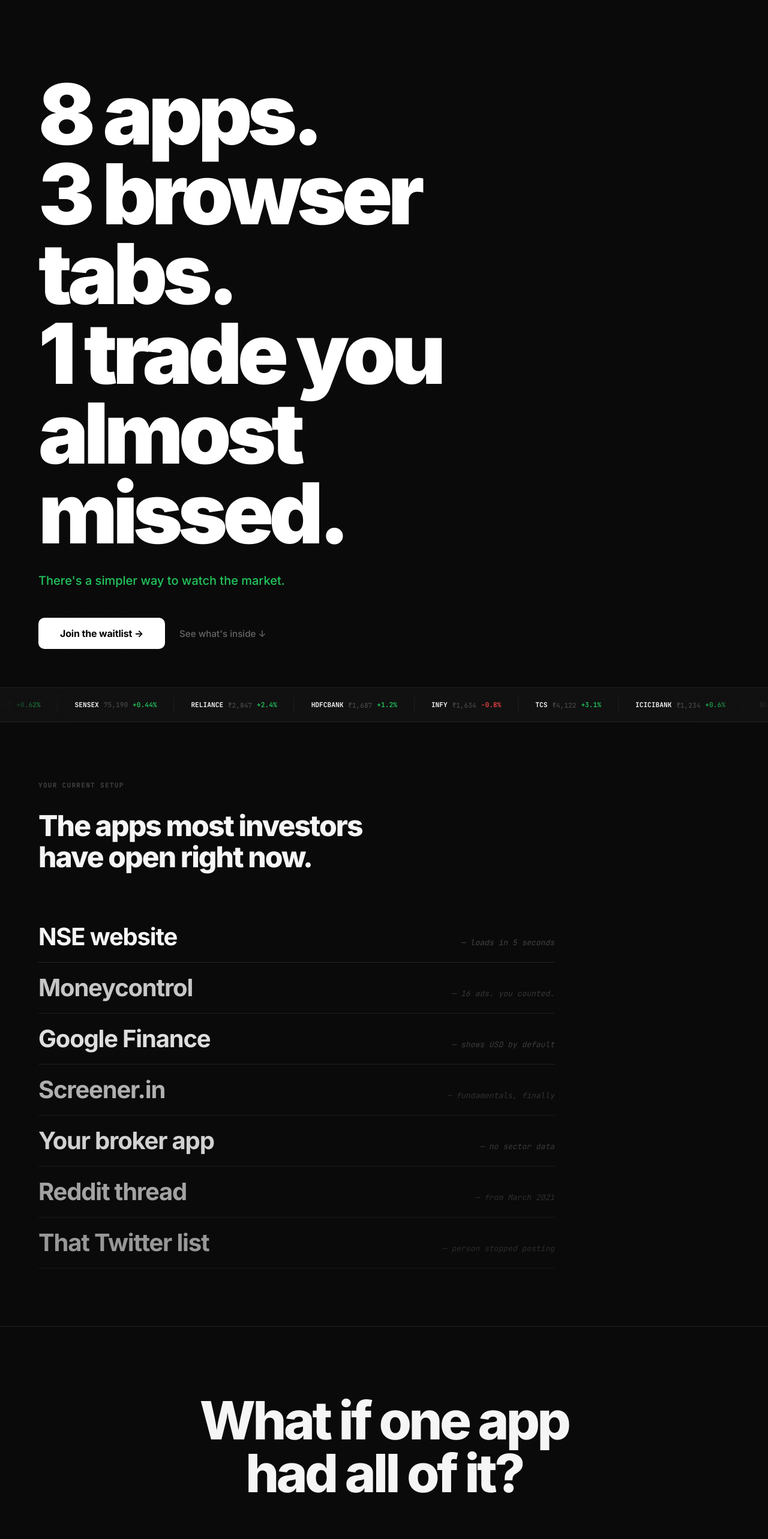
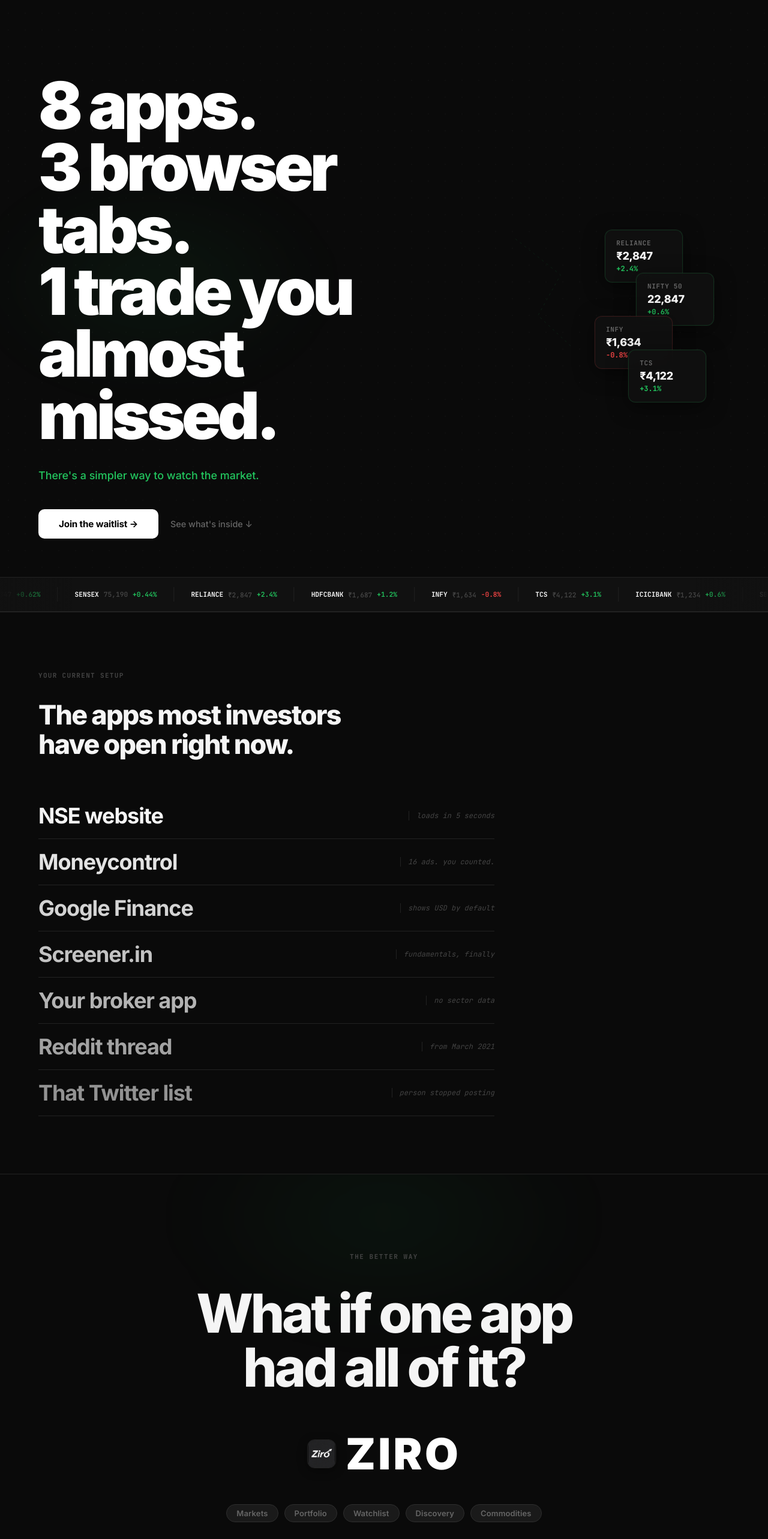
Before and after one commit to Saransh1650/Ziro-Market-Website, a Next.js app: page / in a window 1280 px wide. Shown: the part 80-2646 px from the top of the page at 60% size. Built offline with nearby package versions, Linux system fonts and the light colour scheme.

Commit message:
fix: hero balance with floating cards, pain section hover states, pivot glow + feature pills

```diff
--- a/components/Hero.tsx
+++ b/components/Hero.tsx
@@ -1,6 +1,18 @@
 'use client';
 
+import { useEffect, useState } from 'react';
+
+const floatingCards = [
+  { sym: 'RELIANCE', price: '₹2,847', chg: '+2.4%', up: true,  top: '18%',  right: '18%', delay: '0s'    },
+  { sym: 'NIFTY 50', price: '22,847', chg: '+0.6%', up: true,  top: '36%',  right: '6%',  delay: '0.4s'  },
+  { sym: 'INFY',     price: '₹1,634', chg: '-0.8%', up: false, top: '54%',  right: '22%', delay: '0.8s'  },
+  { sym: 'TCS',      price: '₹4,122', chg: '+3.1%', up: true,  top: '68%',  right: '9%',  delay: '1.2s'  },
+];
+
 export default function Hero() {
+  const [mounted, setMounted] = useState(false);
+  useEffect(() => setMounted(true), []);
+
   return (
     <section
       style={{
@@ -9,23 +21,49 @@ export default function Hero() {
         display: 'flex',
         flexDirection: 'column',
         justifyContent: 'center',
-        padding: 'clamp(120px, 18vh, 200px) clamp(24px, 5vw, 120px) clamp(60px, 8vh, 100px)',
+        padding: 'clamp(120px, 18vh, 200px) clamp(24px, 5vw, 80px) clamp(60px, 8vh, 100px)',
         position: 'relative',
+        overflow: 'hidden',
       }}
     >
       {/* Dot grid texture */}
       <div
         style={{
           position: 'absolute', inset: 0, pointerEvents: 'none',
-          backgroundImage: 'radial-gradient(circle, rgba(255,255,255,0.015) 1px, transparent 1px)',
-          backgroundSize: '32px 32px',
+          backgroundImage: 'radial-gradient(circle, rgba(255,255,255,0.018) 1px, transparent 1px)',
+          backgroundSize: '28px 28px',
         }}
       />
 
-      <div style={{ maxWidth: '900px', position: 'relative' }}>
+      {/* Green ambient glow — behind headline */}
+      <div
+        style={{
+          position: 'absolute',
+          top: '30%', left: '-5%',
+          width: '50%', height: '40%',
+          background: 'radial-gradient(ellipse, rgba(34,197,94,0.07) 0%, transparent 65%)',
+          pointerEvents: 'none',
+          filter: 'blur(40px)',
+        }}
+      />
+
+      {/* Layout: text left + cards right */}
+      <div
+        style={{
+          position: 'relative',
+          display: 'flex',
+          alignItems: 'center',
+          justifyContent: 'space-between',
+          gap: '40px',
+          maxWidth: '1400px',
+          width: '100%',
+        }}
+      >
+        {/* Left: headline + CTAs */}
+        <div style={{ flex: '0 0 auto', maxWidth: '680px' }}>
           <h1
             style={{
-            fontSize: 'clamp(56px, 11vw, 140px)',
+              fontSize: 'clamp(56px, 8.5vw, 120px)',
               fontWeight: 900,
               color: '#ffffff',
               letterSpacing: '-0.055em',
@@ -40,10 +78,10 @@ export default function Hero() {
 
           <p
             style={{
-            fontSize: 'clamp(16px, 1.6vw, 20px)',
+              fontSize: 'clamp(16px, 1.4vw, 19px)',
               color: 'var(--green)',
               fontWeight: 500,
-            marginTop: '32px',
+              marginTop: '36px',
               lineHeight: 1.4,
             }}
           >
@@ -54,8 +92,8 @@ export default function Hero() {
             style={{
               display: 'flex',
               alignItems: 'center',
-            gap: '24px',
-            marginTop: '48px',
+              gap: '20px',
+              marginTop: '44px',
               flexWrap: 'wrap',
             }}
           >
@@ -64,19 +102,19 @@ export default function Hero() {
               style={{
                 display: 'inline-flex',
                 alignItems: 'center',
-              padding: '16px 36px',
+                padding: '15px 34px',
                 background: '#ffffff',
                 color: '#000000',
                 borderRadius: '10px',
                 fontWeight: 700,
-              fontSize: '1rem',
+                fontSize: '0.95rem',
                 letterSpacing: '-0.01em',
                 textDecoration: 'none',
                 transition: 'transform 0.2s, box-shadow 0.2s',
               }}
               onMouseEnter={e => {
                 e.currentTarget.style.transform = 'translateY(-2px)';
-              e.currentTarget.style.boxShadow = '0 12px 32px rgba(255,255,255,0.12)';
+                e.currentTarget.style.boxShadow = '0 12px 32px rgba(255,255,255,0.14)';
               }}
               onMouseLeave={e => {
                 e.currentTarget.style.transform = 'translateY(0)';
@@ -89,7 +127,7 @@ export default function Hero() {
               href="#pain"
               style={{
                 color: 'var(--text-3)',
-              fontSize: '0.95rem',
+                fontSize: '0.9rem',
                 fontWeight: 500,
                 textDecoration: 'none',
                 transition: 'color 0.2s',
@@ -101,6 +139,101 @@ export default function Hero() {
             </a>
           </div>
         </div>
+
+        {/* Right: floating market data cards */}
+        <div
+          className="hero-cards-panel"
+          style={{
+            flex: '1 1 auto',
+            position: 'relative',
+            minHeight: '400px',
+            maxWidth: '460px',
+          }}
+        >
+          {mounted && floatingCards.map((card, idx) => (
+            <div
+              key={idx}
+              style={{
+                position: 'absolute',
+                top: card.top,
+                right: card.right,
+                background: 'rgba(17,17,17,0.85)',
+                border: `1px solid ${card.up ? 'rgba(34,197,94,0.18)' : 'rgba(239,68,68,0.18)'}`,
+                borderRadius: '12px',
+                padding: '14px 18px',
+                backdropFilter: 'blur(12px)',
+                WebkitBackdropFilter: 'blur(12px)',
+                boxShadow: `0 8px 32px rgba(0,0,0,0.5), 0 0 0 1px rgba(255,255,255,0.03)`,
+                animation: `hero-float-${idx} 6s ease-in-out infinite`,
+                animationDelay: card.delay,
+                minWidth: '130px',
+              }}
+            >
+              <div style={{
+                fontFamily: 'var(--mono)',
+                fontSize: '11px',
+                fontWeight: 700,
+                color: 'var(--text-3)',
+                letterSpacing: '0.06em',
+                marginBottom: '6px',
+              }}>
+                {card.sym}
+              </div>
+              <div style={{
+                fontSize: '18px',
+                fontWeight: 800,
+                color: 'var(--text-1)',
+                letterSpacing: '-0.02em',
+                lineHeight: 1,
+                marginBottom: '4px',
+              }}>
+                {card.price}
+              </div>
+              <div style={{
+                fontFamily: 'var(--mono)',
+                fontSize: '12px',
+                fontWeight: 700,
+                color: card.up ? 'var(--green)' : 'var(--red)',
+              }}>
+                {card.chg}
+              </div>
+            </div>
+          ))}
+
+          {/* Connecting line decoration */}
+          {mounted && (
+            <svg
+              style={{
+                position: 'absolute',
+                inset: 0,
+                width: '100%',
+                height: '100%',
+                pointerEvents: 'none',
+                opacity: 0.12,
+              }}
+              viewBox="0 0 460 400"
+              fill="none"
+            >
+              <path
+                d="M80 80 L160 144 L120 216 L180 272"
+                stroke="#22c55e"
+                strokeWidth="1"
+                strokeDasharray="4 6"
+              />
+            </svg>
+          )}
+        </div>
+      </div>
+
+      <style>{`
+        @keyframes hero-float-0 { 0%,100%{transform:translateY(0px)} 50%{transform:translateY(-10px)} }
+        @keyframes hero-float-1 { 0%,100%{transform:translateY(0px)} 50%{transform:translateY(-14px)} }
+        @keyframes hero-float-2 { 0%,100%{transform:translateY(0px)} 50%{transform:translateY(-8px)} }
+        @keyframes hero-float-3 { 0%,100%{transform:translateY(0px)} 50%{transform:translateY(-12px)} }
+        @media (max-width: 900px) {
+          .hero-cards-panel { display: none; }
+        }
+      `}</style>
     </section>
   );
 }
--- a/components/PainSection.tsx
+++ b/components/PainSection.tsx
@@ -1,3 +1,5 @@
+'use client';
+
 const painItems = [
   { app: 'NSE website',        note: 'loads in 5 seconds' },
   { app: 'Moneycontrol',       note: '16 ads. you counted.' },
@@ -8,8 +10,6 @@ const painItems = [
   { app: 'That Twitter list',  note: 'person stopped posting' },
 ];
 
-const opacities = [1, 0.8, 0.9, 0.7, 0.85, 0.65, 0.6];
-
 export default function PainSection() {
   return (
     <section
@@ -17,6 +17,7 @@ export default function PainSection() {
       style={{
         background: 'var(--bg)',
         padding: 'clamp(80px, 12vh, 140px) clamp(24px, 5vw, 120px)',
+        borderTop: '1px solid var(--border)',
       }}
     >
       <p
@@ -36,41 +37,44 @@ export default function PainSection() {
       <h2
         data-reveal="up"
         style={{
-          fontSize: 'clamp(28px, 4vw, 48px)',
+          fontSize: 'clamp(28px, 3.5vw, 48px)',
           fontWeight: 800,
           color: 'var(--text-1)',
           letterSpacing: '-0.04em',
-          marginBottom: '64px',
-          maxWidth: '600px',
+          marginBottom: '56px',
+          maxWidth: '560px',
           lineHeight: 1.1,
         }}
       >
         The apps most investors<br />have open right now.
       </h2>
 
-      <div style={{ maxWidth: '860px' }}>
+      <div style={{ maxWidth: '760px' }}>
         {painItems.map((item, idx) => (
           <div
             key={idx}
             data-reveal="up"
-            data-delay={String(idx * 80)}
+            data-delay={String(idx * 70)}
+            className="pain-row"
             style={{
               display: 'flex',
-              alignItems: 'baseline',
+              alignItems: 'center',
               justifyContent: 'space-between',
-              padding: '22px 0',
+              padding: '20px 0',
               borderBottom: '1px solid var(--border)',
-              opacity: opacities[idx],
-              gap: '24px',
+              gap: '16px',
+              cursor: 'default',
+              transition: 'background 0.2s',
             }}
           >
             <span
               style={{
-                fontSize: 'clamp(22px, 3.5vw, 40px)',
+                fontSize: 'clamp(20px, 3vw, 36px)',
                 fontWeight: 700,
                 color: 'var(--text-1)',
                 letterSpacing: '-0.03em',
                 lineHeight: 1,
+                opacity: 1 - idx * 0.07,
               }}
             >
               {item.app}
@@ -78,18 +82,29 @@ export default function PainSection() {
             <span
               style={{
                 fontFamily: 'var(--mono)',
-                fontSize: '13px',
+                fontSize: '12px',
                 color: 'var(--text-4)',
                 fontStyle: 'italic',
                 flexShrink: 0,
                 textAlign: 'right',
+                paddingLeft: '12px',
+                borderLeft: '1px solid var(--border)',
               }}
             >
-              — {item.note}
+              {item.note}
             </span>
           </div>
         ))}
       </div>
+
+      <style>{`
+        .pain-row:hover span:first-child {
+          color: var(--text-3) !important;
+        }
+        .pain-row:hover span:last-child {
+          color: var(--text-3) !important;
+        }
+      `}</style>
     </section>
   );
 }
--- a/components/Pivot.tsx
+++ b/components/Pivot.tsx
@@ -5,20 +5,53 @@ export default function Pivot() {
         background: 'var(--bg)',
         borderTop: '1px solid var(--border)',
         borderBottom: '1px solid var(--border)',
-        padding: 'clamp(80px, 14vh, 160px) clamp(24px, 5vw, 120px)',
+        padding: 'clamp(100px, 16vh, 200px) clamp(24px, 5vw, 120px)',
         textAlign: 'center',
+        position: 'relative',
+        overflow: 'hidden',
       }}
     >
+      {/* Subtle green glow from top */}
+      <div
+        style={{
+          position: 'absolute',
+          top: '-20%', left: '50%',
+          transform: 'translateX(-50%)',
+          width: '60%', height: '60%',
+          background: 'radial-gradient(ellipse, rgba(34,197,94,0.06) 0%, transparent 65%)',
+          pointerEvents: 'none',
+          filter: 'blur(50px)',
+        }}
+      />
+
+      <p
+        data-reveal="up"
+        style={{
+          fontFamily: 'var(--mono)',
+          fontSize: '11px',
+          fontWeight: 700,
+          letterSpacing: '0.14em',
+          color: 'var(--text-4)',
+          textTransform: 'uppercase',
+          marginBottom: '40px',
+          position: 'relative',
+        }}
+      >
+        THE BETTER WAY
+      </p>
+
       <h2
         data-reveal="up"
+        data-delay="100"
         style={{
-          fontSize: 'clamp(40px, 7vw, 88px)',
+          fontSize: 'clamp(40px, 7vw, 96px)',
           fontWeight: 800,
           color: 'var(--text-1)',
           letterSpacing: '-0.05em',
           lineHeight: 1.0,
           maxWidth: '800px',
-          margin: '0 auto 56px',
+          margin: '0 auto 64px',
+          position: 'relative',
         }}
       >
         What if one app<br />had all of it?
@@ -31,16 +64,19 @@ export default function Pivot() {
           display: 'inline-flex',
           alignItems: 'center',
           justifyContent: 'center',
-          gap: '14px',
+          gap: '16px',
+          position: 'relative',
         }}
       >
         <div
           style={{
-            width: '44px',
-            height: '44px',
-            borderRadius: '10px',
+            width: '48px',
+            height: '48px',
+            borderRadius: '12px',
             overflow: 'hidden',
-            border: '1px solid rgba(255,255,255,0.08)',
+            border: '1px solid rgba(255,255,255,0.1)',
+            boxShadow: '0 4px 16px rgba(0,0,0,0.4)',
+            flexShrink: 0,
           }}
         >
           <img
@@ -51,15 +87,48 @@ export default function Pivot() {
         </div>
         <span
           style={{
-            fontSize: 'clamp(32px, 5vw, 56px)',
+            fontSize: 'clamp(40px, 6vw, 72px)',
             fontWeight: 900,
             color: '#ffffff',
             letterSpacing: '0.06em',
+            lineHeight: 1,
           }}
         >
           ZIRO
         </span>
       </div>
+
+      {/* Three feature pills below */}
+      <div
+        data-reveal="up"
+        data-delay="350"
+        style={{
+          display: 'flex',
+          justifyContent: 'center',
+          flexWrap: 'wrap',
+          gap: '10px',
+          marginTop: '48px',
+          position: 'relative',
+        }}
+      >
+        {['Markets', 'Portfolio', 'Watchlist', 'Discovery', 'Commodities'].map((tag) => (
+          <span
+            key={tag}
+            style={{
+              padding: '6px 16px',
+              borderRadius: '99px',
+              border: '1px solid var(--border-2)',
+              background: 'var(--bg-2)',
+              fontSize: '13px',
+              fontWeight: 600,
+              color: 'var(--text-3)',
+              letterSpacing: '0.01em',
+            }}
+          >
+            {tag}
+          </span>
+        ))}
+      </div>
     </section>
   );
 }
```
Lines whose indentation alone changed are shown as unchanged.
